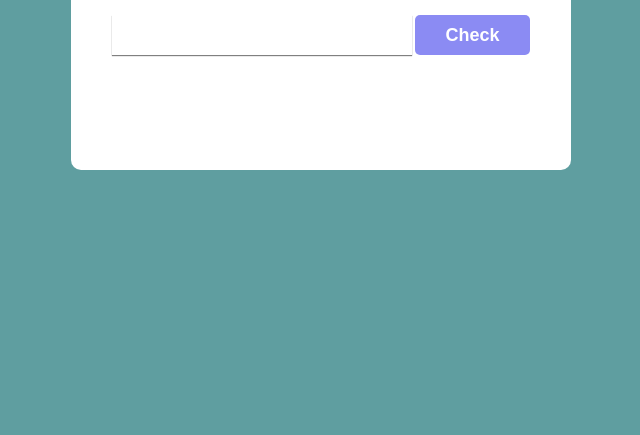
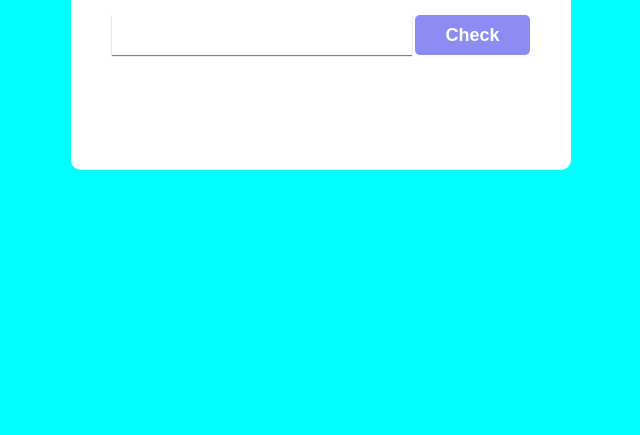
Before and after one commit to Praveensv11/Palindrome-checker, a plain HTML site: page index.html in a window 1280 px wide. Shown: the part 365-800 px from the top of the page, without its empty margins (319-959 px from the left). Drawn offline with Linux system fonts and the light colour scheme.

Commit message:
background color has been changed

```diff
--- a/style.css
+++ b/style.css
@@ -6,7 +6,7 @@
 }
 
 body {
-    background-color: cadetblue;
+    background-color: aqua;
     display: flex;
     align-items: center;
     justify-content: center;
```
